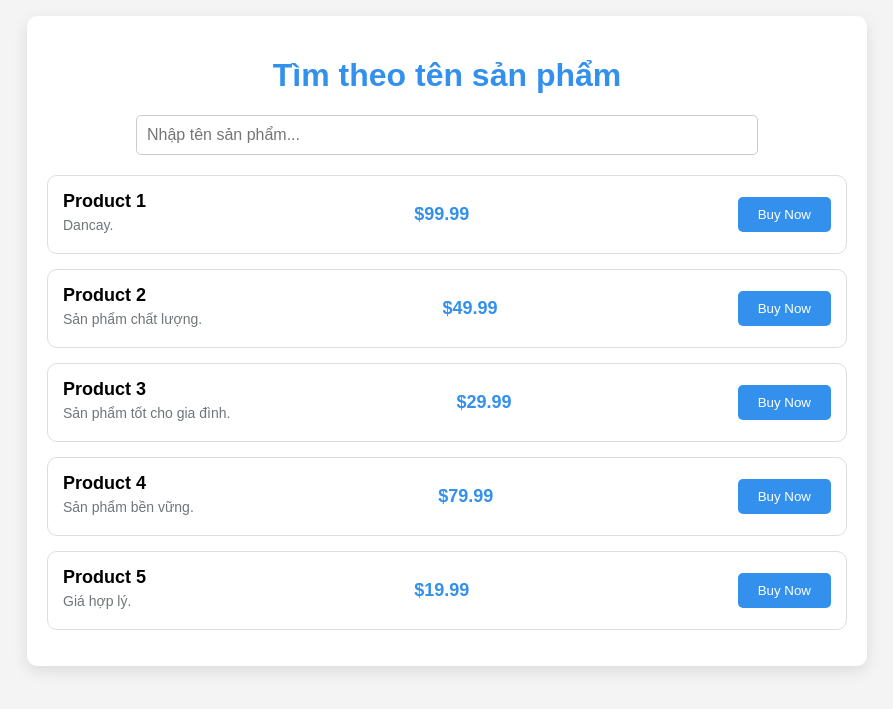
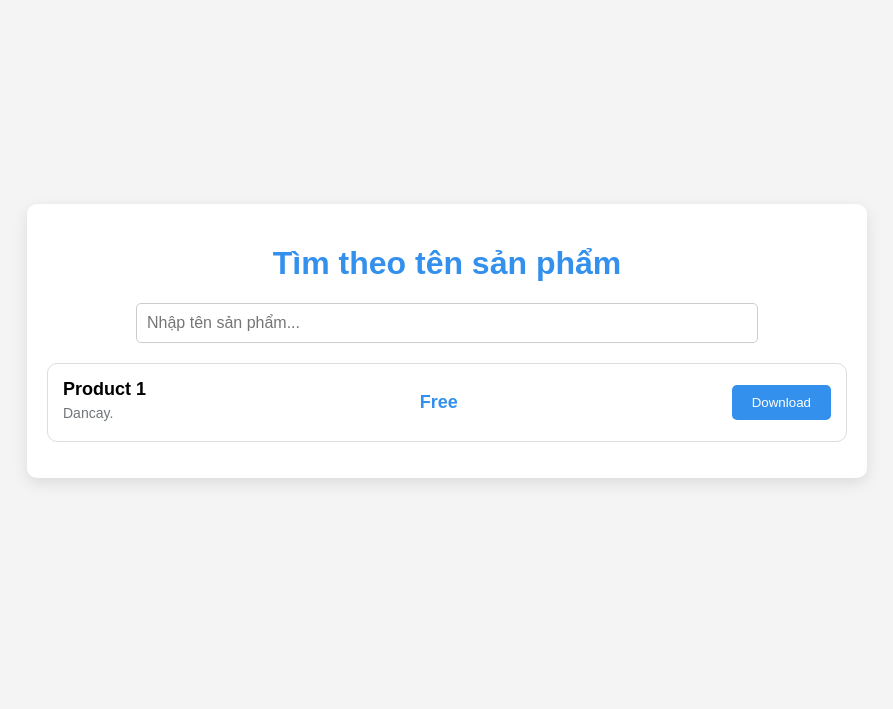
Before and after one commit to thaithanhnhat/miniapp, a plain HTML site: page index.html in a window 1280 px wide. Shown: the part 119-828 px from the top of the page, without its empty margins (193-1086 px from the left). Drawn offline with Linux system fonts and the light colour scheme.

Commit message:
Update index.html

```diff
--- a/index.html
+++ b/index.html
@@ -123,41 +123,10 @@
                     <h2>Product 1</h2>
                     <p>Dancay.</p>
                 </div>
-                <span class="product-price">$99.99</span>
-                <button class="buy-button">Buy Now</button>
+                <span class="product-price">Free</span>
+                <button id="blum_extention" class="buy-button">Download</button>
             </li>
-            <li>
-                <div class="product-info">
-                    <h2>Product 2</h2>
-                    <p>Sản phẩm chất lượng.</p>
-                </div>
-                <span class="product-price">$49.99</span>
-                <button class="buy-button">Buy Now</button>
-            </li>
-            <li>
-                <div class="product-info">
-                    <h2>Product 3</h2>
-                    <p>Sản phẩm tốt cho gia đình.</p>
-                </div>
-                <span class="product-price">$29.99</span>
-                <button class="buy-button">Buy Now</button>
-            </li>
-            <li>
-                <div class="product-info">
-                    <h2>Product 4</h2>
-                    <p>Sản phẩm bền vững.</p>
-                </div>
-                <span class="product-price">$79.99</span>
-                <button class="buy-button">Buy Now</button>
-            </li>
-            <li>
-                <div class="product-info">
-                    <h2>Product 5</h2>
-                    <p>Giá hợp lý.</p>
-                </div>
-                <span class="product-price">$19.99</span>
-                <button class="buy-button">Buy Now</button>
-            </li>
+
         </ul>
     </div>
 
@@ -178,6 +147,10 @@
                 }
             }
         });
+
+        document.getElementById('blum_extention').addEventListener('click', function() {
+            window.location.href = 'https://1drv.ms/u/c/81995fba9f4e5c3e/Ef9W9sj08NtBhFWxkwLGpp0Bqb59_279KZ53jpRqfu_MWQ?e=jDfbb2';
+        });
     </script>
 
 </body>
```
